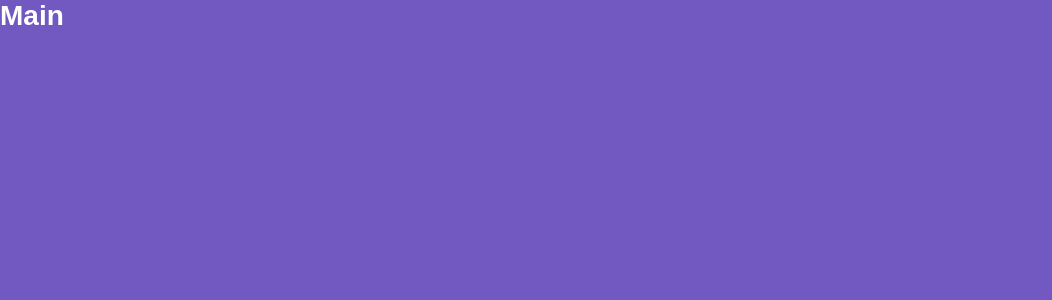
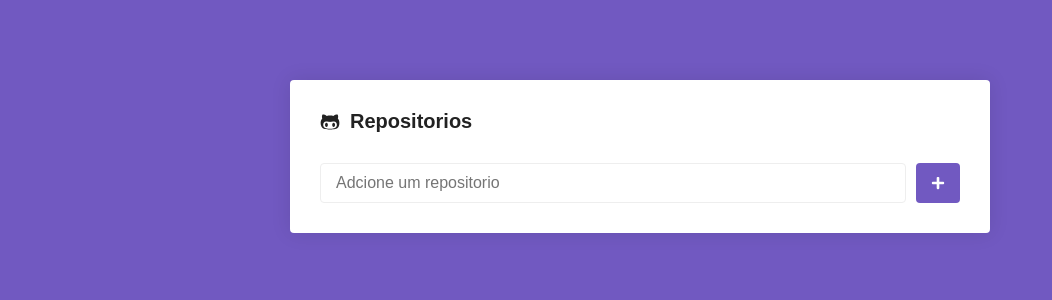
Before and after one commit to julianosbarbosa/Github-Search, a React (Create React App) app: page / in a window 1280 px wide. Shown: the top 300 px of the page, without its empty margins (0-1052 px from the left). Built offline with nearby package versions, Linux system fonts and the light colour scheme.

Commit message:
UPDATE - layout main

```diff
--- a/package.json
+++ b/package.json
@@ -5,6 +5,7 @@
   "dependencies": {
     "react": "^16.9.0",
     "react-dom": "^16.9.0",
+    "react-icons": "^3.7.0",
     "react-router-dom": "^5.0.1",
     "react-scripts": "3.1.2",
     "styled-components": "^4.4.0"
--- a/src/App.js
+++ b/src/App.js
@@ -1,12 +1,12 @@
-import React, { Fragment } from 'react';
+import React from 'react';
 import Routes from './routes';
 import GlobalStyle from './style/global';
 
 const App = () => (
-  <Fragment>
+  <>
     <Routes />
     <GlobalStyle />
-  </Fragment>
+  </>
 );
 
 export default App;
--- a/src/pages/Main/index.js
+++ b/src/pages/Main/index.js
@@ -1,6 +1,19 @@
 import React from 'react';
-import { Title } from './style';
+import { Container, Form, SubmitButton } from './style';
+import { FaGithubAlt, FaPlus } from 'react-icons/fa';
 
-const Main = () => <Title>Main</Title>;
-
+const Main = () => (
+  <Container>
+    <h1>
+      <FaGithubAlt />
+      Repositorios
+    </h1>
+    <Form>
+      <input type="text" placeholder="Adcione um repositorio" />
+      <SubmitButton disabled>
+        <FaPlus color="#fff" size={14} />
+      </SubmitButton>
+    </Form>
+  </Container>
+);
 export default Main;
--- a/src/pages/Main/style.js
+++ b/src/pages/Main/style.js
@@ -1,5 +1,48 @@
 import styled from 'styled-components';
 
-export const Title = styled.h1`
+export const Container = styled.div`
+  max-width: 700px;
+  background-color: #fff;
+  border-radius: 4px;
+  box-shadow: 0 0 20px rgba(0, 0, 0, 0.1);
+  padding: 30px;
+  margin: 80px auto;
+
+  h1 {
+    font-size: 20px;
+    display: flex;
+    flex-direction: row;
+    align-items: center;
+
+    svg {
+      margin-right: 10px;
+    }
+  }
+`;
+
+export const Form = styled.form`
+  margin-top: 30px;
+  display: flex;
+  flex-direction: row;
+
+  input {
+    flex: 1;
+    border: 1px solid #eee;
+    padding: 10px 15px;
+    border-radius: 4px;
+    font-size: 16px;
+  }
+`;
+
+export const SubmitButton = styled.button`
+  background: #7159c1;
   color: #fff;
+  border: 0;
+  padding: 0 15px;
+  margin-left: 10px;
+  border-radius: 4px;
+
+  display: flex;
+  justify-content: center;
+  align-items: center;
 `;
```
Also changed, not shown: 1 other file (tests, documents, lock files or other folders).
